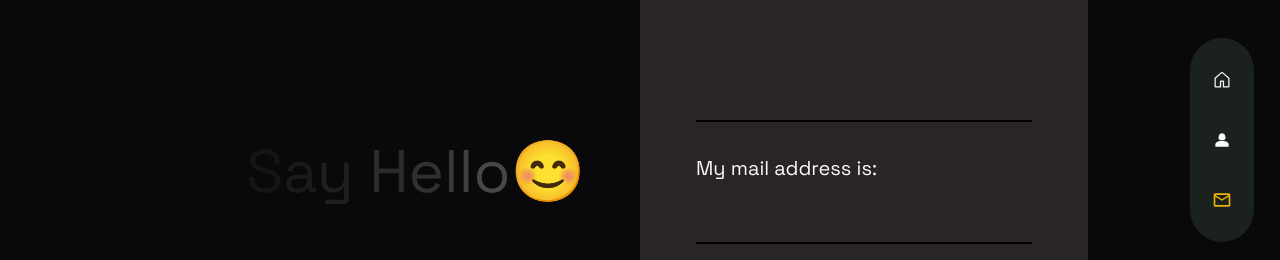
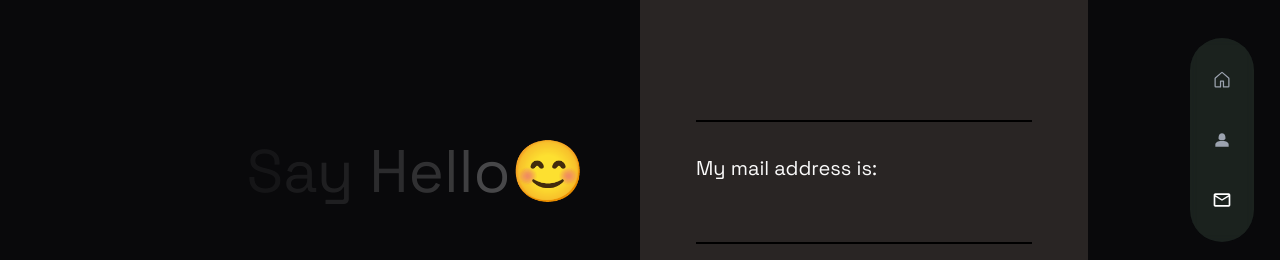
Before and after one commit to anikmalik30/my-app, a Next.js app: page /contact in a window 1280 px wide. Shown: the part 260-520 px from the top of the page. Built offline with nearby package versions, Linux system fonts and the light colour scheme.

Commit message:
refactor: Remove unused imports and commented code in HeroSection and page components

```diff
--- a/src/app/(home)/components/Header.tsx
+++ b/src/app/(home)/components/Header.tsx
@@ -3,7 +3,7 @@ import Link from "next/link";
 import React from "react";
 import { SiGithub, SiLinkedin, SiX } from "react-icons/si";
 
-export default function Header({className}: {className?: string}) {
+ function Header({className}: {className?: string}) {
   const socials = [
     {
       link: "https://linkedin.com/in/anikmalik",
@@ -31,7 +31,7 @@ export default function Header({className}: {className?: string}) {
         {socials.map((social, index) => {
           const Icon = social.icon;
           return (
-            <Link key={index} href={social.link} area-label={social.label}>
+            <Link key={social.link} href={social.link} area-label={social.label}>
               <Icon className="w-5 h-5 hover:scale-125 transition-all text-slate-300"/>
             </Link>
           );
@@ -40,3 +40,5 @@ export default function Header({className}: {className?: string}) {
     </nav>
   );
 }
+
+export default React.memo(Header);
--- a/src/app/(home)/components/HeroSection.tsx
+++ b/src/app/(home)/components/HeroSection.tsx
@@ -2,11 +2,10 @@
 import Link from "next/link";
 import React from "react";
 import Title from "./Title";
-// import Spline from "@splinetool/react-spline";
 import dynamic from "next/dynamic";
-
-// import RotatingCube from "@/components/rotating-cube";
-const RotatingCube = dynamic(() => import('@/components/rotating-cube'), { ssr: false });
+const RotatingCube = dynamic(() => import("@/components/rotating-cube"), {
+  ssr: false,
+});
 
 export default function HeroSection() {
   return (
@@ -40,7 +39,7 @@ export default function HeroSection() {
             <div className="w-32 h-32 rounded-2xl bg-slate-400"></div>
             <div className="w-32 h-32 rounded-full bg-yellow-600"></div>
           </div>*/}
-          {/* <div className="glow absolute top-[40%] right-1/2 -z-10"></div> */}
+        {/* <div className="glow absolute top-[40%] right-1/2 -z-10"></div> */}
         {/* </div>
         <div className="absolute bottom-5 sm:bottom-14 left-0 sm:-left-10">
         <MovingBorderBtn borderRadius="0.5rem" className="p-3 font-semibold">
@@ -50,9 +49,11 @@ export default function HeroSection() {
         {/* <Spline scene="https://prod.spline.design/7a2ZWwrf3jXU5WMw/scene.splinecode" /> */}
         {/* <div className=" object-contain"> */}
         <div className="lg:absolute top-0 left-0 right-0 bottom-0 flex lg:justify-end items-center lg:ml-72 transform">
-          <RotatingCube />
+          <div className="cube-container-2">
+            <RotatingCube />
+          </div>
         </div>
- {/* </div> */}
+        {/* </div> */}
       </div>
     </div>
   );
--- a/src/app/(home)/components/Nav.tsx
+++ b/src/app/(home)/components/Nav.tsx
@@ -23,7 +23,7 @@ const navData = [
   },
 ];
 
-export default function Nav() {
+function Nav() {
   const pathname = usePathname();
 
   return (
@@ -40,7 +40,7 @@ export default function Nav() {
         {navData.map((link, index) => {
           const Icon = link.icon;
           return (
-            <Link key={index} href={link.path} className="group">
+            <Link key={link.path} href={link.path} className="group">
               {/* tooltip */}
               <div className="absolute pr-14 right-0 hidden xl:group-hover:flex">
                 <div className="bg-slate-900 relative flex text-white items-center p-[6px] rounded-[3px]">
@@ -53,9 +53,9 @@ export default function Nav() {
               </div>
               {/* icon */}
               <Icon
-                className={`${
-                  link.path === pathname && "text-yellow-500"
-                } relative flex items-center hover:text-yellow-500 hover:scale-125 transition-all`}
+                className={`relative flex items-center hover:text-white hover:scale-125 transition-all ${
+                  link.path === pathname ? "text-white" : "text-gray-400"
+                }`}
               />
             </Link>
           );
@@ -64,3 +64,4 @@ export default function Nav() {
     </nav>
   );
 }
+export default React.memo(Nav);
--- a/src/app/(home)/components/ParticlesContainer.tsx
+++ b/src/app/(home)/components/ParticlesContainer.tsx
@@ -1,4 +1,4 @@
-"use client";
+// "use client";
 import React, { useCallback } from "react";
 import { Particles } from "react-tsparticles";
 // import { loadFull } from "tsparticles";
--- a/src/app/(home)/components/Projects.tsx
+++ b/src/app/(home)/components/Projects.tsx
@@ -5,7 +5,7 @@ import Link from "next/link";
 import { cn } from "@/lib/utils";
 import { DirectionAwareHover } from "@/components/ui/direction-aware-hover";
 
-export default function Projects() {
+function Projects() {
   const projects = [
     {
       title: "Project 1",
@@ -38,7 +38,7 @@ export default function Projects() {
       <div className="grid grid-cols-1 sm:grid-cols-2 pt-20 gap-5">
         {projects.map((project, index) => {
           return (
-            <Link href={project.link} key={index}>
+            <Link href={project.link} key={project.title}>
               <div className={cn("p-5 rounded-md", project.background)}>
                 <DirectionAwareHover
                   imageUrl={project.cover}
@@ -48,7 +48,7 @@ export default function Projects() {
                   <h1 className="text-2xl font-bold">{project.title}</h1>
                   <div className="flex items-center gap-5">
                     {project.tech.map((Icon, index) => (
-                      <Icon key={index} className="w-8 h-8" />
+                      <Icon key={Icon.name} className="w-8 h-8" />
                     ))}
                   </div>
                   </div>
@@ -61,3 +61,4 @@ export default function Projects() {
     </div>
   );
 }
+export default React.memo(Projects);
--- a/src/app/(home)/components/Skills.tsx
+++ b/src/app/(home)/components/Skills.tsx
@@ -5,7 +5,7 @@ import Title from "./Title";
 import { HoverEffect } from "@/components/ui/card-hover-effect";
 import { SiExpress, SiGit, SiJavascript, SiMongodb, SiMysql, SiNextdotjs, SiNextui, SiNodedotjs, SiReact, SiTailwindcss } from "react-icons/si";
 
-export default function Skills() {
+function Skills() {
   const skills = [
     {
       text: "React",
@@ -55,3 +55,4 @@ export default function Skills() {
     </div>
   );
 }
+export default React.memo(Skills);
--- a/src/app/(home)/components/Title.tsx
+++ b/src/app/(home)/components/Title.tsx
@@ -1,6 +1,6 @@
 import React from "react";
 
-export default function Title({
+function Title({
   text,
   className,
 }: {
@@ -17,3 +17,5 @@ export default function Title({
     </div>
   );
 }
+
+export default React.memo(Title);
--- a/src/app/(home)/page.tsx
+++ b/src/app/(home)/page.tsx
@@ -1,14 +1,14 @@
 import React from "react";
 import Header from "./components/Header";
 import HeroSection from "./components/HeroSection";
-import Skills from "./components/Skills";
-import Projects from "./components/Projects";
-import Footer from "./components/Footer";
+import dynamic from 'next/dynamic';
+
+const Skills = dynamic(() => import('./components/Skills'));
+const Projects = dynamic(() => import('./components/Projects'));
+const Footer = dynamic(() => import('./components/Footer'));
 // import ParticlesContainer from "./components/ParticlesContainer";
-// import Nav from "./components/Nav";
-// import Transition from "../../components/transition";
 
-export default function page() {
+function page() {
   return (
     <div className="min-h-screen bg-black overflow-hidden">
       <div className=" dark:bg-black bg-white  dark:bg-grid-white/[0.05] bg-grid-black/[0.2] relative">
@@ -30,3 +30,4 @@ export default function page() {
     </div>
   );
 }
+export default React.memo(page);
--- a/src/app/globals.css
+++ b/src/app/globals.css
@@ -67,9 +67,6 @@
 }
 
 @layer base {
-  html {
-    scroll-behavior: smooth;
-  }
   * {
     @apply border-border;
   }
@@ -99,3 +96,8 @@
     transparent
   );
 }
+
+.cube-container-2 {
+  width: 1046px;
+  height: 1046px;
+}
--- a/src/app/template.tsx
+++ b/src/app/template.tsx
@@ -1,7 +1,11 @@
 "use client";
 import { AnimatePresence, animate, motion } from "framer-motion";
+import dynamic from "next/dynamic";
 import { usePathname, useRouter } from "next/navigation";
-import Transition from "../components/transition";
+// Dynamically import the Transition component
+// const Transition = dynamic(() => import("../components/transition"), { ssr: false });
+import Transition from "@/components/transition";
+
 
 export default function Template({ children }: { children: React.ReactNode }) {
   const pathname = usePathname();
--- a/src/components/ui/card-hover-effect.tsx
+++ b/src/components/ui/card-hover-effect.tsx
@@ -1,6 +1,6 @@
 import { cn } from "@/lib/utils";
 import { AnimatePresence, motion } from "framer-motion";
-import Link from "next/link";
+// import Link from "next/link";
 import { useState } from "react";
 import { IconType } from "react-icons";
 
```
Also changed, not shown: src/app/contact/page.tsx (+5 -3 lines).
